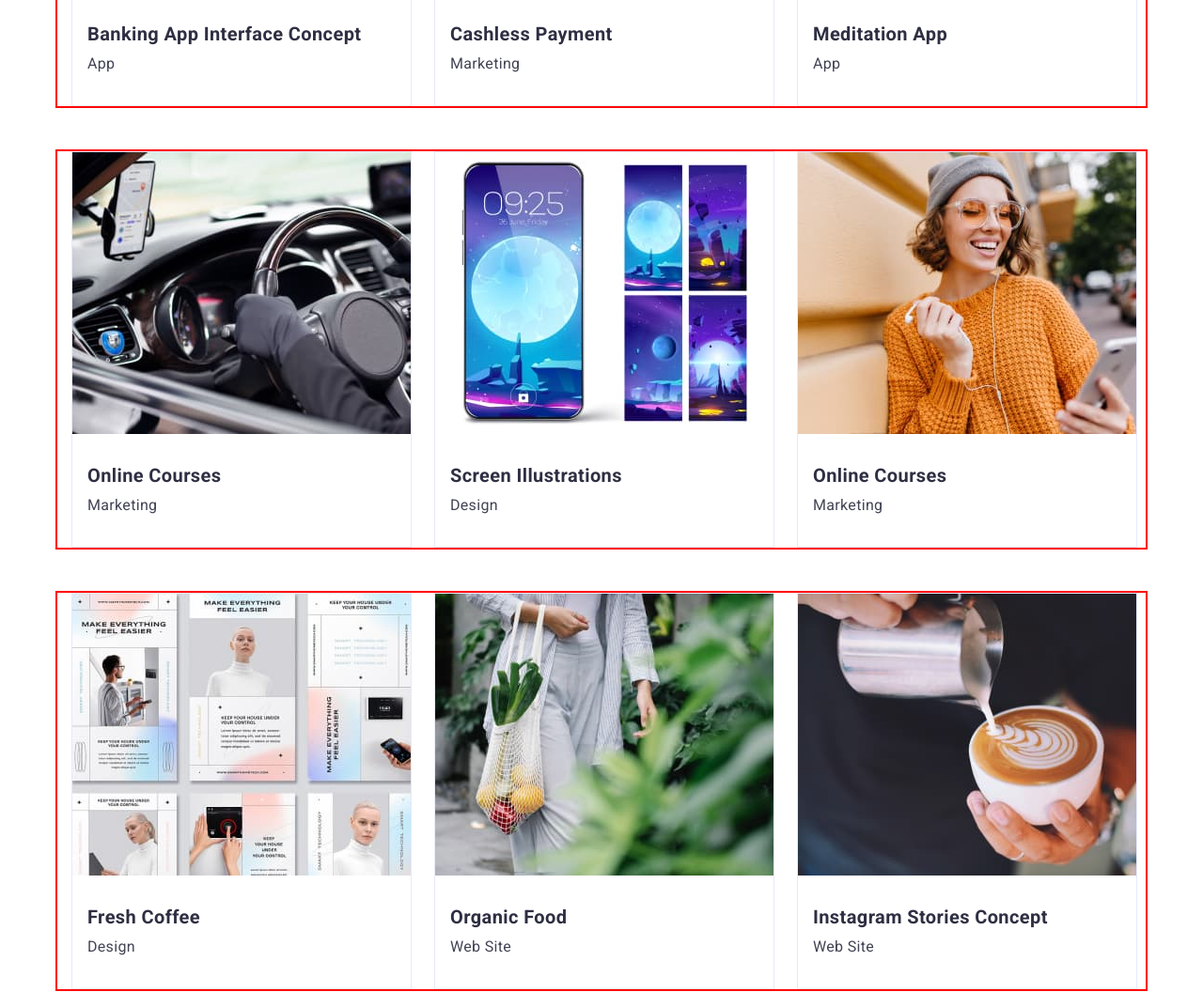
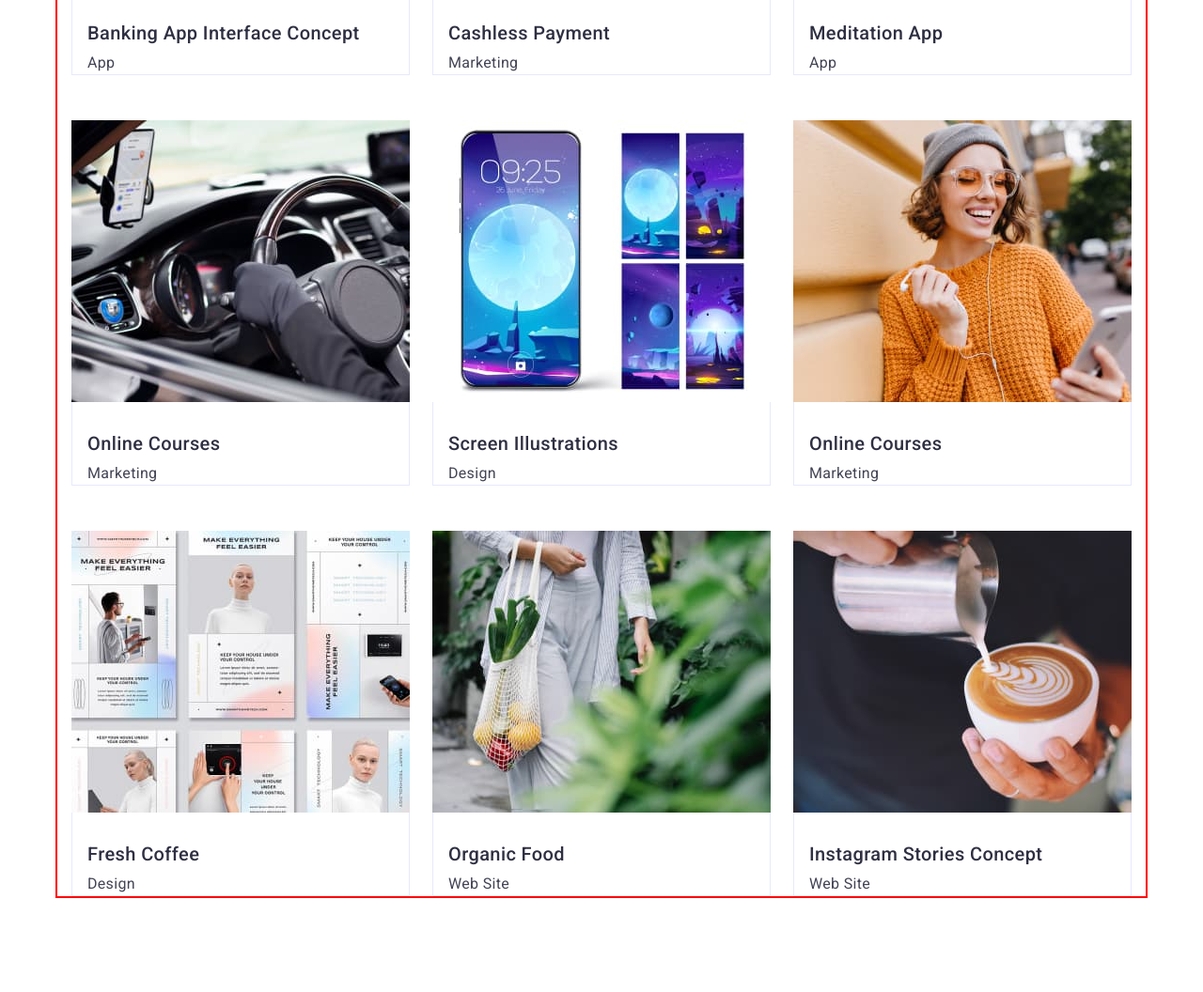
Before and after one commit to maxineaird/goit-markup-hw-03, a plain HTML site: page portfolio.html in a window 1280 px wide. Shown: the part 600-1656 px from the top of the page at 94% size. Drawn offline with nearby package versions, Linux system fonts and the light colour scheme.

Commit message:
update style.css and portfolio.html

```diff
--- a/css/styles.css
+++ b/css/styles.css
@@ -61,8 +61,6 @@ align-items: center;
 letter-spacing: 0.03em;
 text-transform: uppercase;
 
-/* IRIS */
-
 color: var(--fifth-color);
 }
 
@@ -86,22 +84,6 @@ color: var(--fifth-color);
   line-height: 1.2;
   letter-spacing: 0.02em;
 }
-
-.row-list-title{
-  font-size: 20px;
-  line-height: 1.2;
-  letter-spacing: 0.02em;
-
-  color: var(--main-color);
-}
-
-.row-list-sub{
-  font-size: 16px;
-line-height: 1.5;
-letter-spacing: 0.02em;
-color: var(--second-color);
-}
-
 .list {
   list-style: none;
 }
@@ -170,8 +152,8 @@ color: var(--second-color);
   gap: 40px;
 }
 
-.header-item {
-}
+/* .header-item {
+} */
 
 .header-link {
   font-weight: 500;
@@ -299,12 +281,12 @@ border-radius: 4px;
 
 .features-list {
   display: flex;
-  gap: 22px;
+  gap: 24px;
 }
 
-/* .features-list-item {
-
-} */
+.features-list-item {
+  width: calc((100%-96px)/4);
+}
 
 .features-list-title {
   color: var(--main-color);
@@ -317,10 +299,8 @@ border-radius: 4px;
 
 /* ----------------------------- WORK */
 
-.work {
-  padding-top: 120px;
-  padding-bottom: 120px;
-}
+/* .work {
+} */
 
 .work-title {
   color: var(--main-color);
@@ -333,7 +313,8 @@ border-radius: 4px;
 }
 
 .work-list-item {
-  border: 1px solid #E7E9FC;
+  width: calc((100%-72px)/3);
+  border: 1px solid var(--btn-border-color);
 }
 
 /* ----------------------------- TEAM */
@@ -349,7 +330,7 @@ border-radius: 4px;
 }
 
 .team-content{
-  padding: 32px 0px;
+  padding: 32px 16px;
 }
 
 .team-list {
@@ -357,7 +338,9 @@ display: flex;
 gap: 24px;
 }
 
-/*.team-list-item {} */
+.team-list-item {
+  width: calc((100%-96px)/4);
+}
 
 .team-list-title {
   text-align: center;
@@ -399,16 +382,17 @@ margin-bottom: 16px;
 }
 
 /* ---------------PORTFOLIO */
-/* ---------BUTTONS---------- */
-.buttons {
+/* ---------MAIN CONTENT---------- */
+.main-content {
   padding-top: 96px;
-  padding-bottom: 72px;
+  padding-bottom: 120px;
 }
-
+/* ---------BUTTONS LIST---------- */
 .buttons-list {
   display: flex;
   gap: 24px;
   justify-content: center;
+  padding-bottom: 72px;
 }
 
 .buttons-list-item {
@@ -438,74 +422,40 @@ margin-bottom: 16px;
   border-radius: 4px;
 }
 
-/* -------------FIRST ROW */
+/* ---------CARDS LIST---------- */
 
-.first-row {
-  margin-bottom: 48px;
+.cards-list {
+  display: flex;
+  flex-wrap: wrap;
+  column-gap: 24px;
+  row-gap: 48px;
 }
 
-.first-row-list {
-  display: flex;
-  gap: 24px;
+.cards-list-item {
+  width: calc((100% - 48px) / 3);
 }
 
-.first-row-content{
-  padding: 32px 16px;
+.cards-content {
+  padding-top: 32px;
+  padding-left: 16px;
+  border: 1px solid var(--btn-border-color);
+  border-top: none;
 }
 
+.cards-list-title {
+font-weight: 500;
+font-size: 20px;
+line-height: 1.2;
+letter-spacing: 0.02em;
+color: var(--main-color);
+margin-bottom: 8px;
 
-.first-row-list-item {
-  border: 1px solid #E7E9FC;
-}
-.first-row-list-title {
-margin-bottom: 8px;
 }
 
-.first-row-list-subtitle {
+.cards-list-subtitle {
+font-size: 16px;
+line-height: 1.5;
+letter-spacing: 0.02em;
 
+color: var(--second-color);
 }
-/* -------------SECOND ROW */
-.second-row {
-  margin-bottom: 48px;
-}
-.second-row-list {
-  display: flex;
-  gap: 24px;
-}
-
-.second-row-content{
-  padding: 32px 16px;
-}
-
-.second-row-list-item {
-  border: 1px solid #E7E9FC;
-}
-.second-row-list-title {
-  margin-bottom: 8px;
-}
-.second-row-list-subtitle {
-}
-
-/* -------------THIRD ROW */
-
-.third-row {
-  margin-bottom: 120px;
-}
-.third-row-list {
-  display: flex;
-  gap: 24px;
-}
-
-.third-row-content{
-  padding: 32px 16px;
-}
-
-.third-row-list-item {
-  border: 1px solid #E7E9FC;
-}
-.third-row-list-title {
-  margin-bottom: 8px;
-}
-
-.third-row-list-subtitle {
-}
--- a/portfolio.html
+++ b/portfolio.html
@@ -55,7 +55,8 @@
         </address>
       </div>
     </header>
-    <section class="buttons">
+    <main>
+      <section class="main-content">
         <div class="container">
           <ul class="buttons-list list">
             <li><button type="button" class="buttons-list-item">All</button></li>
@@ -70,148 +71,134 @@
               <button type="button" class="buttons-list-item">Marketing</button>
             </li>
           </ul>
-      </div>
-    </section>
-    <section class="first-row">
-      <div class="container">
-        <ul class="first-row-list list">
-          <li class="first-row-list-item">
+
+          <ul class="cards-list list">
+            <li class="cards-list-item">
               <img
                 src="./images/project-card-img-1.jpg"
                 alt="project-card-img-1"
                 width="360"
                 height="300"
               />
-            <div class="first-row-content">
-              <h3 class="first-row-list-title row-list-title">
+              <div class="cards-content">
+                <h3 class="cards-list-title">
                   Banking App Interface Concept
                 </h3>
-              <p class="first-row-list-subtitle row-list-sub">App</p>
+                <p class="cards-list-subtitle">App</p>
               </div>
             </li>
-          <li class="first-row-list-item">
+            <li class="cards-list-item">
               <img
                 src="./images/project-card-img-2.jpg"
                 alt="project-card-img-2"
                 width="360"
                 height="300"
               />
-            <div class="first-row-content">
-              <h3 class="first-row-list-title row-list-title">
+              <div class="cards-content">
+                <h3 class="cards-list-title">
                   Cashless Payment
                 </h3>
-              <p class="first-row-list-subtitle row-list-sub">Marketing</p>
+                <p class="cards-list-subtitle">Marketing</p>
               </div>
             </li>
-          <li class="first-row-list-item">
+            <li class="cards-list-item">
               <img
                 src="./images/project-card-img-3.jpg"
                 alt="project-card-img-3"
                 width="360"
                 height="300"
               />
-            <div class="first-row-content">
-              <h3 class="first-row-list-title row-list-title">
+              <div class="cards-content">
+                <h3 class="cards-list-title">
                   Meditation App
                 </h3>
-              <p class="first-row-list-subtitle row-list-sub">App</p>
+                <p class="cards-list-subtitle">App</p>
               </div>
             </li>
-        </ul>
-      </div>
-    </section>
-    <section class="second-row">
-      <div class="container">
-        <ul class="second-row-list list">
-          <li class="second-row-list-item">
+            <li class="cards-list-item">
               <img
                 src="./images/project-card-img-4.jpg"
                 alt="project card img 4"
                 width="360"
                 height="300"
               />
-            <div class="second-row-content">
-              <h3 class="second-row-list-title row-list-title">
+              <div class="cards-content">
+                <h3 class="cards-list-title">
                   Online Courses
                 </h3>
-              <p class="second-row-list-subtitle row-list-sub">Marketing</p>
+                <p class="cards-list-subtitle">Marketing</p>
               </div>
             </li>
-          <li class="second-row-list-item">
+            <li class="cards-list-item">
               <img
                 src="./images/project-card-img-5.jpg"
                 alt="project card img 5"
                 width="360"
                 height="300"
               />
-            <div class="second-row-content">
-              <h3 class="second-row-list-title row-list-title">
+              <div class="cards-content">
+                <h3 class="cards-list-title">
                   Screen Illustrations
                 </h3>
-              <p class="second-row-list-subtitle row-list-sub">Design</p>
+                <p class="cards-list-subtitle">Design</p>
               </div>
             </li>
-          <li class="second-row-list-item">
+            <li class="cards-list-item">
               <img
                 src="./images/project-card-img-6.jpg"
                 alt="project card img 6"
                 width="360"
                 height="300"
               />
-            <div class="second-row-content">
-              <h3 class="second-row-list-title row-list-title">
+              <div class="cards-content">
+                <h3 class="cards-list-title">
                   Online Courses
                 </h3>
-              <p class="second-row-list-subtitle row-list-sub">Marketing</p>
+                <p class="cards-list-subtitle">Marketing</p>
               </div>
             </li>
-        </ul>
-      </div>
-    </section>
-    <section class="third-row">
-      <div class="container">
-        <ul class="third-row-list list">
-          <li class="third-row-list-item">
+            <li class="cards-list-item">
               <img
                 src="./images/project-card-img-7.jpg"
                 alt="project card img 7"
                 width="360"
                 height="300"
               />
-            <div class="third-row-content">
-              <h3 class="third-row-list-title row-list-title">Fresh Coffee</h3>
-              <p class="third-row-list-subtitle row-list-sub">Design</p>
+              <div class="cards-content">
+                <h3 class="cards-list-title">Fresh Coffee</h3>
+                <p class="cards-list-subtitle">Design</p>
               </div>
             </li>
-          <li class="third-row-list-item">
+            <li class="cards-list-item">
               <img
                 src="./images/project-card-img-8.jpg"
                 alt="project card img 8"
                 width="360"
                 height="300"
               />
-            <div class="third-row-content">
-              <h3 class="third-row-list-title row-list-title">Organic Food</h3>
-              <p class="third-row-list-subtitle row-list-sub">Web Site</p>
+              <div class="cards-content">
+                <h3 class="cards-list-title">Organic Food</h3>
+                <p class="cards-list-subtitle">Web Site</p>
               </div>
             </li>
-          <li class="third-row-list-item">
+            <li class="cards-list-item">
               <img
                 src="./images/project-card-img-9.jpg"
                 alt="project card img 9"
                 width="360"
                 height="300"
               />
-            <div class="third-row-content">
-              <h3 class="third-row-list-title row-list-title">
+              <div class="cards-content">
+                <h3 class="cards-list-title">
                   Instagram Stories Concept
                 </h3>
-              <p class="third-row-list-subtitle row-list-sub">Web Site</p>
+                <p class="cards-list-subtitle">Web Site</p>
               </div>
             </li>
           </ul>
         </div>
       </section>
+    </main>
     <footer class="footer">
       <div class="container">
         <a href="./portfolio.html" class="footer-logo link"
```
Lines whose indentation alone changed are shown as unchanged.
